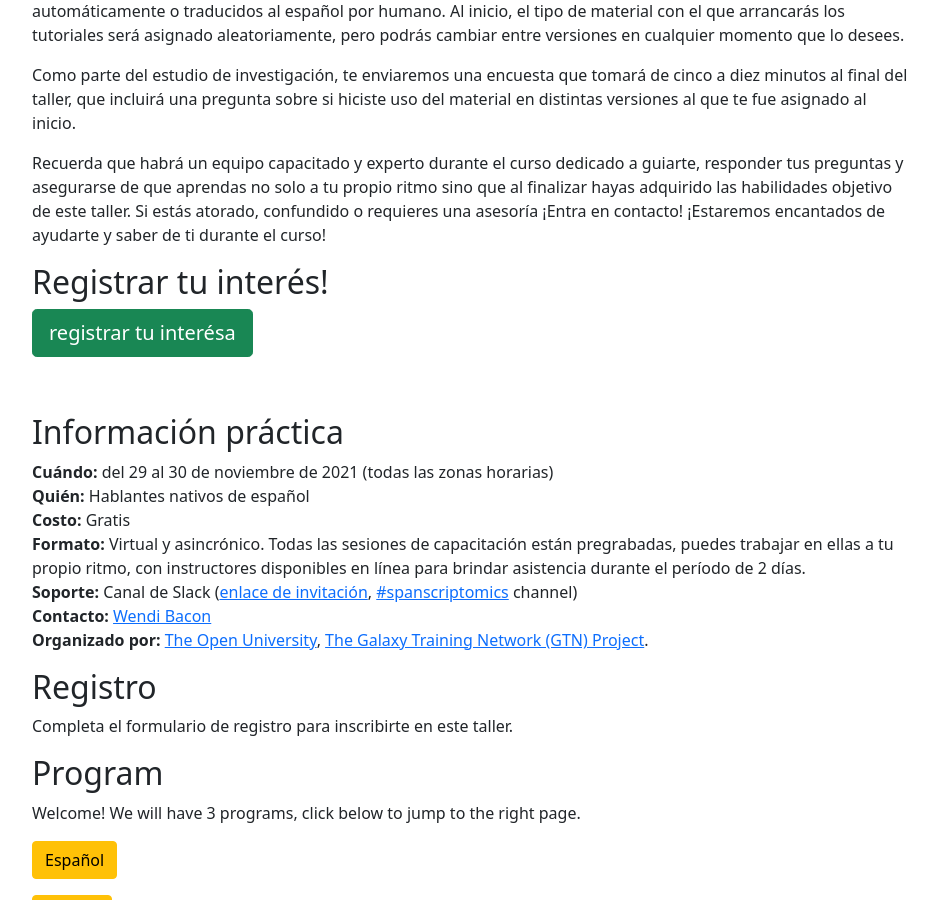
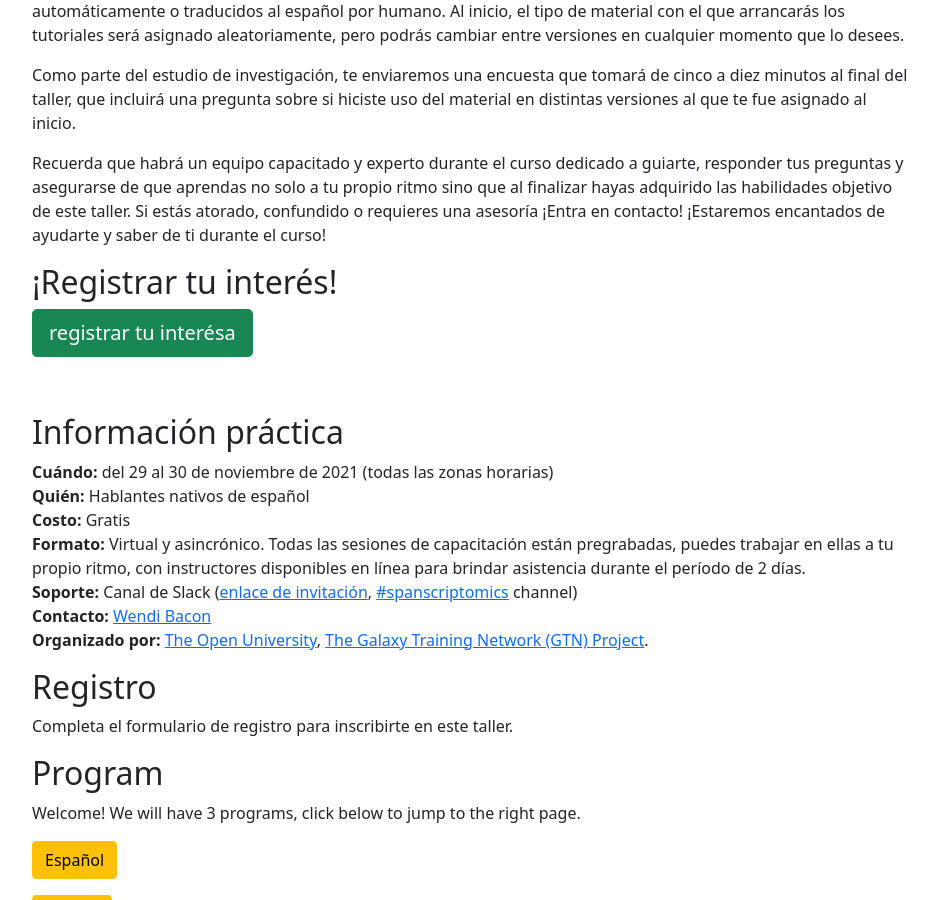
Before and after one commit to subinamehta/galaxy-workshop, a Jekyll site: the page built from events/spanscriptomics/index.md, in a window 1280 px wide and 900 px high, scrolled down 727 px. Shown: the whole window, without its empty margins (168-1105 px from the left). Built offline with Jekyll 4.4.1, drawn with Linux system fonts in a browser that asks for light colours.

Commit message:
add missing ¡

```diff
--- a/events/spanscriptomics/index.md
+++ b/events/spanscriptomics/index.md
@@ -32,7 +32,7 @@ Como parte del estudio de investigación, te enviaremos una encuesta que tomará
 Recuerda que habrá un equipo capacitado y experto durante el curso dedicado a guiarte, responder tus preguntas y asegurarse de que aprendas no solo a tu propio ritmo sino que al finalizar hayas adquirido las habilidades objetivo de este taller. Si estás atorado, confundido o requieres una asesoría ¡Entra en contacto! ¡Estaremos encantados de ayudarte y saber de ti durante el curso!
 
 
-## Registrar tu interés!
+## ¡Registrar tu interés!
 
 
 <a href="{{page.interestform}}"><button type="button" class="btn btn-success btn-lg">registrar tu interésa</button></a>
```
